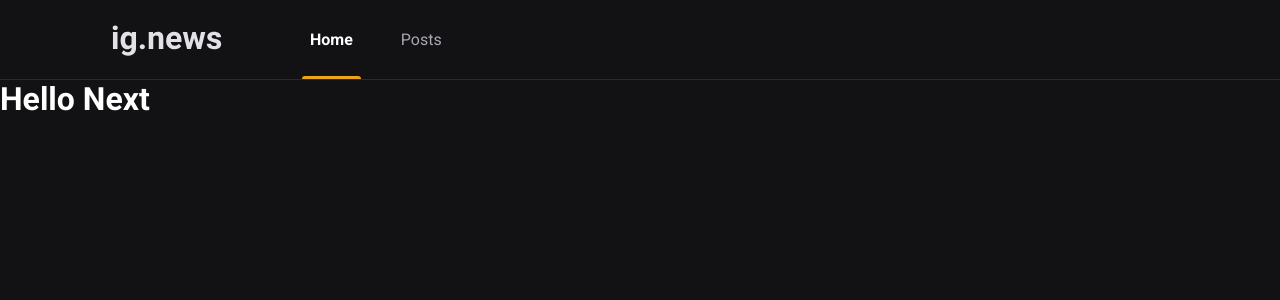
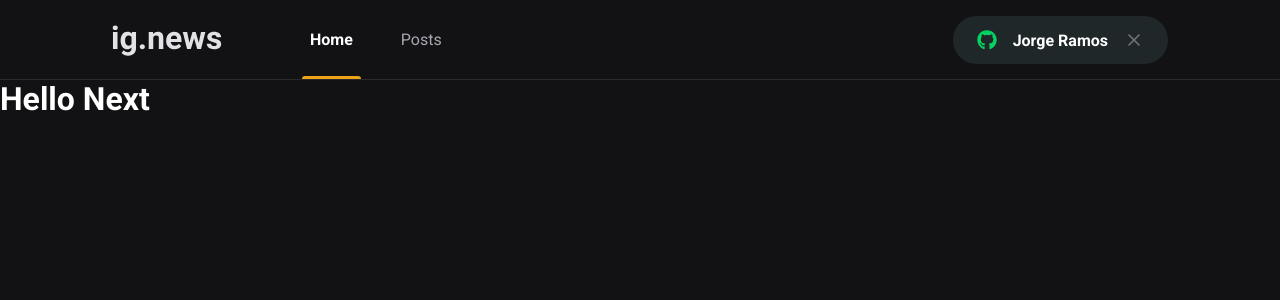
Before and after one commit to jorginhodev/ignite-react-chapter-iii, a Next.js app: page / in a window 1280 px wide. Shown: the top 300 px of the page. Built offline with nearby package versions, Linux system fonts and the light colour scheme.

Commit message:
feat: add SignInButton component

```diff
--- a/package.json
+++ b/package.json
@@ -12,6 +12,7 @@
     "next": "11.0.1",
     "react": "17.0.2",
     "react-dom": "17.0.2",
+    "react-icons": "^4.2.0",
     "sass": "^1.35.2"
   },
   "devDependencies": {
--- a/src/components/Header/index.tsx
+++ b/src/components/Header/index.tsx
@@ -1,4 +1,4 @@
-import Image from "next/image";
+import { SignInButton } from "../SignInButton";
 
 import styles from "./styles.module.scss";
 
@@ -12,6 +12,8 @@
           <a className={styles.active}>Home</a>
           <a>Posts</a>
         </nav>
+
+        <SignInButton />
       </div>
     </header>
   );
--- a/src/components/Header/styles.module.scss
+++ b/src/components/Header/styles.module.scss
@@ -51,4 +51,8 @@
       }
     }
   }
+
+  button {
+    margin-left: auto;
+  }
 }
--- /dev/null
+++ b/src/components/SignInButton/index.tsx
@@ -0,0 +1,21 @@
+import { FaGithub } from "react-icons/fa";
+import { FiX } from "react-icons/fi";
+
+import styles from "./styles.module.scss";
+
+export function SignInButton() {
+  const isUserLoggedIn = true;
+
+  return isUserLoggedIn ? (
+    <button type="button" className={styles.signInButton}>
+      <FaGithub color="#04d361" />
+      Jorge Ramos
+      <FiX color="#737380" className={styles.closeIcon} />
+    </button>
+  ) : (
+    <button type="button" className={styles.signInButton}>
+      <FaGithub color="#eba417" />
+      Sign in with Github
+    </button>
+  );
+}
--- /dev/null
+++ b/src/components/SignInButton/styles.module.scss
@@ -0,0 +1,33 @@
+.signInButton {
+  height: 3rem;
+  border-radius: 3rem;
+  background: var(--gray-850);
+  border: 0;
+  padding: 0 1.5rem;
+
+  display: flex;
+  align-items: center;
+  justify-content: center;
+
+  color: var(--white);
+  font-weight: bold;
+
+  transition: filter 0.3s;
+
+  svg {
+    width: 20px;
+    height: 20px;
+  }
+
+  svg:first-child {
+    margin-right: 1rem;
+  }
+
+  svg.closeIcon {
+    margin-left: 1rem;
+  }
+
+  &:hover {
+    filter: brightness(0.8);
+  }
+}
--- a/src/styles/global.scss
+++ b/src/styles/global.scss
@@ -10,6 +10,7 @@
   --gray-100: #e1e1e6;
   --gray-300: #a8a8b3;
   --gray-800: #29292e;
+  --gray-850: #1f2729;
   --gray-900: #121214;
 
   --cyan-500: #61dafb;
```
Also changed, not shown: 1 other file (tests, documents, lock files or other folders).
